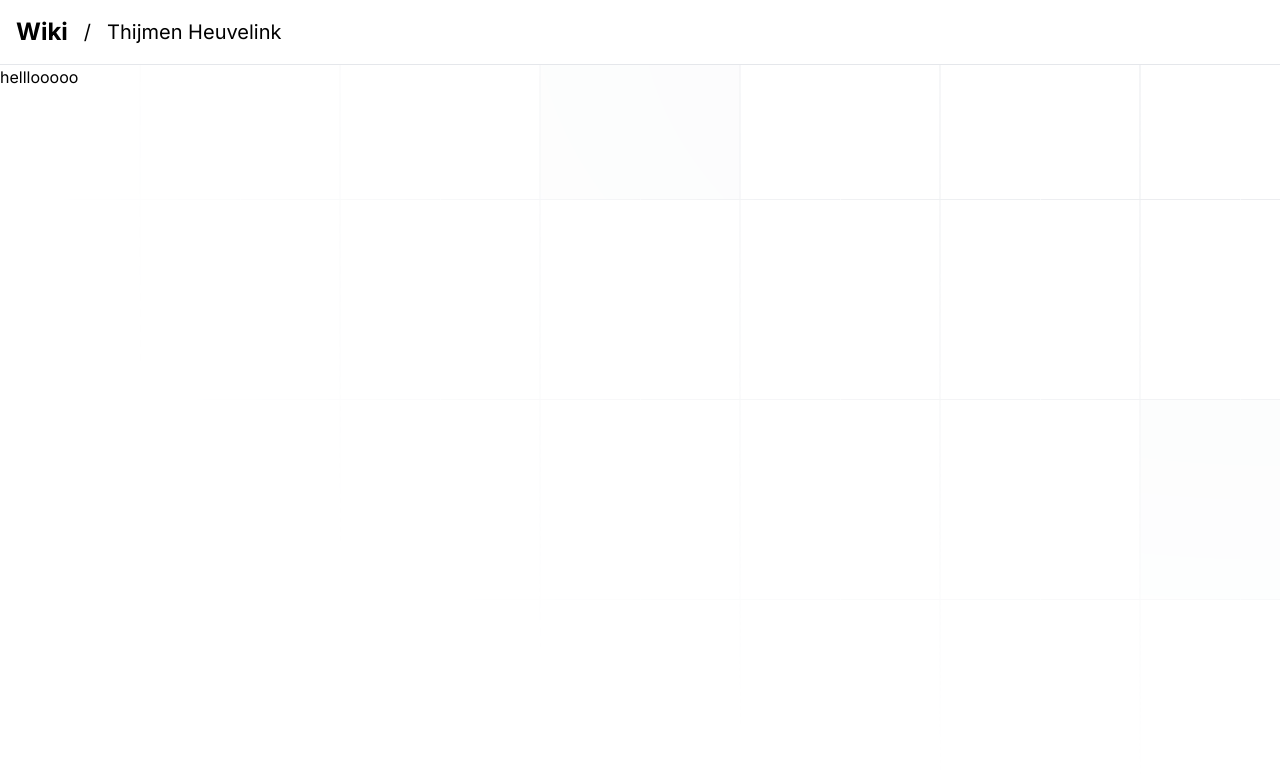
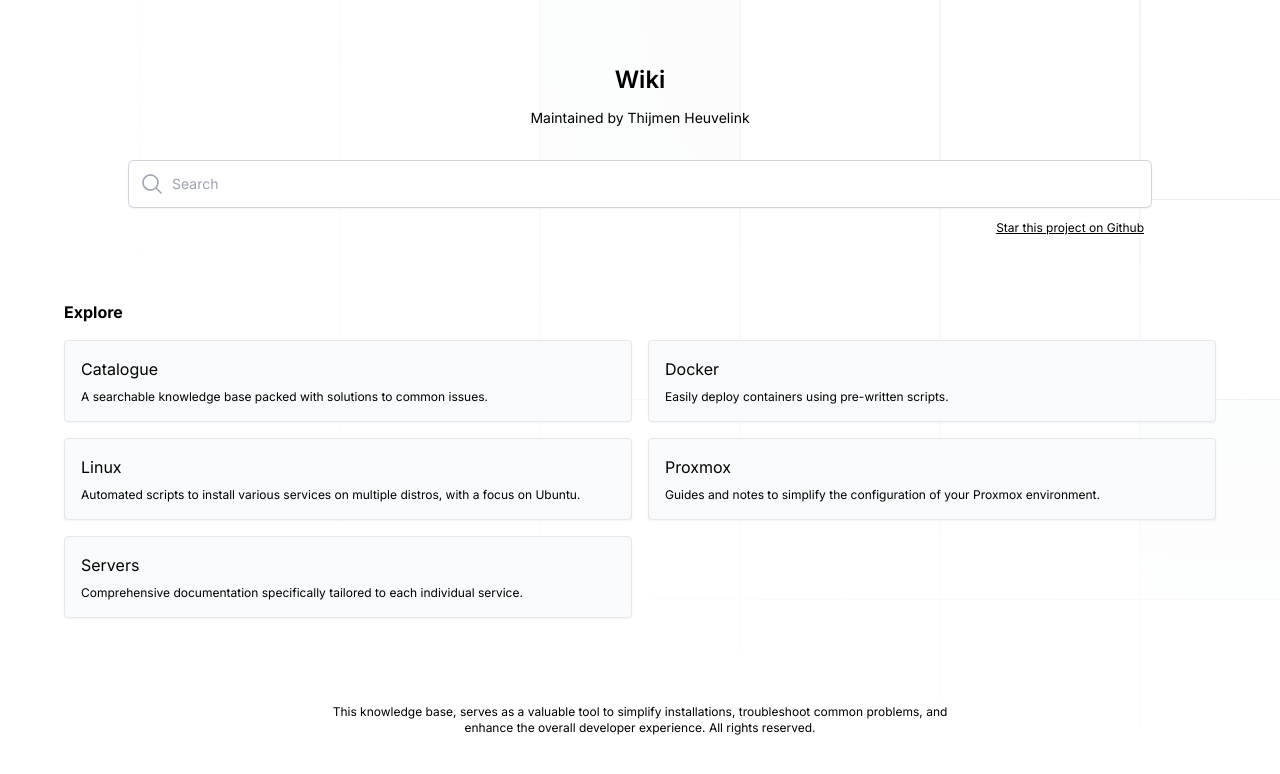
Before and after one commit to ThijmenGThN/Wiki, a Next.js app: page /en in a window 1280 px wide. Shown: the top 774 px of the page. Built offline with nearby package versions, Linux system fonts and the light colour scheme.

Commit message:
✨ First non-functional design

```diff
--- a/app/[locale]/layout.tsx
+++ b/app/[locale]/layout.tsx
@@ -11,8 +11,8 @@ import '@/styles/globals.css'
 import type { Metadata } from 'next'
 
 export const metadata: Metadata = {
-    title: 'next-leaflet',
-    description: 'An optimized tech stack for efficiency.'
+    title: 'Wiki • Thijmen Heuvelink',
+    description: 'A catalogue of saved knowledge served via a web-based app.'
 }
 
 const inter = Inter({ subsets: ['latin'] })
@@ -27,9 +27,34 @@ export default async function Layout({ children, params: { locale } }: { childre
 
     return (
         <html lang={locale} className="h-full">
-            <body className={inter.className + ' h-full'}>
+            <body className={inter.className}>
                 <Localizer locale={locale} messages={messages}>
                     <Session>
+                        <svg
+                            className="absolute inset-0 -z-10 h-full w-full stroke-gray-200 [mask-image:radial-gradient(100%_100%_at_top_right,white,transparent)]"
+                            aria-hidden="true"
+                        >
+                            <defs>
+                                <pattern
+                                    id="83fd4e5a-9d52-42fc-97b6-718e5d7ee527"
+                                    width={200}
+                                    height={200}
+                                    x="50%"
+                                    y={-1}
+                                    patternUnits="userSpaceOnUse"
+                                >
+                                    <path d="M100 200V.5M.5 .5H200" fill="none" />
+                                </pattern>
+                            </defs>
+                            <svg x="50%" y={-1} className="overflow-visible fill-gray-50">
+                                <path
+                                    d="M-100.5 0h201v201h-201Z M699.5 0h201v201h-201Z M499.5 400h201v201h-201Z M-300.5 600h201v201h-201Z"
+                                    strokeWidth={0}
+                                />
+                            </svg>
+                            <rect width="100%" height="100%" strokeWidth={0} fill="url(#83fd4e5a-9d52-42fc-97b6-718e5d7ee527)" />
+                        </svg>
+
                         {children}
                     </Session>
                 </Localizer>
--- a/app/[locale]/page.tsx
+++ b/app/[locale]/page.tsx
@@ -1,12 +1,44 @@
 
-import Header from "@/components/Header"
+import { Link } from "@/helpers/navigation"
+
+import Explore from "@/components/Explore"
+import Search from "@/components/Search"
 
 export default function Page() {
 
     return (
-        <>
-            <Header />
+        <div className="container mx-auto flex flex-col min-h-screen h-full">
 
+            <div className="grow mt-16">
+                <div className="flex flex-col gap-y-3 text-center">
+                    <p className="text-2xl font-semibold">
+                        Wiki
+                    </p>
+                    <p className="text-sm">
+                        Maintained by Thijmen Heuvelink
+                    </p>
+                </div>
+
+                <Search />
+
+                <Link href="https://github.com/ThijmenGThN/Wiki">
+                    <p className="mt-3 underline text-xs text-right px-2 mx-8 sm:mx-16 md:mx-32">
+                        Star this project on Github
+                    </p>
+                </Link>
+
+                <Explore />
+            </div>
+
+            <p className="my-16 mx-auto text-xs text-center w-3/4 sm:w-1/2">
+                This knowledge base, serves as a valuable tool to simplify installations, troubleshoot common problems, and enhance the overall developer experience. All rights reserved.
+            </p>
+
+        </div>
+    )
+}
+
+const Effect = () => (
     <svg
         className="absolute inset-0 -z-10 h-full w-full stroke-gray-200 [mask-image:radial-gradient(100%_100%_at_top_right,white,transparent)]"
         aria-hidden="true"
@@ -31,8 +63,4 @@ export default function Page() {
         </svg>
         <rect width="100%" height="100%" strokeWidth={0} fill="url(#83fd4e5a-9d52-42fc-97b6-718e5d7ee527)" />
     </svg>
-
-            helllooooo
-        </>
 )
-}
--- /dev/null
+++ b/src/components/Explore.tsx
@@ -0,0 +1,52 @@
+
+interface iExploreItem {
+    name: string
+    description: string
+}
+
+const explore = [
+    {
+        name: 'Catalogue',
+        description: 'A searchable knowledge base packed with solutions to common issues.'
+    },
+    {
+        name: 'Docker',
+        description: 'Easily deploy containers using pre-written scripts.'
+    },
+    {
+        name: 'Linux',
+        description: 'Automated scripts to install various services on multiple distros, with a focus on Ubuntu.'
+    },
+    {
+        name: 'Proxmox',
+        description: 'Guides and notes to simplify the configuration of your Proxmox environment.'
+    },
+    {
+        name: 'Servers',
+        description: 'Comprehensive documentation specifically tailored to each individual service.'
+    }
+]
+
+export default function Explore() {
+    return (
+        <div className="flex flex-col gap-y-4 mt-16 mx-8 sm:mx-16">
+            <b>
+                Explore
+            </b>
+            <ul className="grid gap-4 md:grid-cols-2">
+                {
+                    explore.map((item: iExploreItem, index: number) => (
+                        <li className="flex flex-col gap-y-2 rounded bg-gray-50 border p-4 shadow-sm hover:cursor-pointer hover:bg-gray-100"
+                            key={index}
+                        >
+                            {item.name}
+                            <p className="text-xs text-neutral">
+                                {item.description}
+                            </p>
+                        </li>
+                    ))
+                }
+            </ul>
+        </div>
+    )
+}
--- a/src/components/Header.tsx
+++ b/src/components/Header.tsx
@@ -4,9 +4,9 @@ import { Link } from '@/helpers/navigation'
 export default function Header() {
     return (
         <div className="bg-white border-b">
-            <div className="container mx-auto">
+            <div className="container mx-auto flex justify-between">
 
-                <div className="flex items-center gap-x-4 p-4 text-xl">
+                <div className="flex items-center gap-x-3 p-4 text-xl">
                     <p className="font-bold text-2xl">
                         Wiki
                     </p>
@@ -16,9 +16,11 @@ export default function Header() {
                     </p>
                 </div>
 
-                <div>
+                <div className='flex'>
                     <Link href="https://github.com/ThijmenGThN">
-
+                        <svg width='1rem' height='1rem' xmlns="http://www.w3.org/2000/svg">
+                            <path fillRule="evenodd" clipRule="evenodd" d="M48.854 0C21.839 0 0 22 0 49.217c0 21.756 13.993 40.172 33.405 46.69 2.427.49 3.316-1.059 3.316-2.362 0-1.141-.08-5.052-.08-9.127-13.59 2.934-16.42-5.867-16.42-5.867-2.184-5.704-5.42-7.17-5.42-7.17-4.448-3.015.324-3.015.324-3.015 4.934.326 7.523 5.052 7.523 5.052 4.367 7.496 11.404 5.378 14.235 4.074.404-3.178 1.699-5.378 3.074-6.6-10.839-1.141-22.243-5.378-22.243-24.283 0-5.378 1.94-9.778 5.014-13.2-.485-1.222-2.184-6.275.486-13.038 0 0 4.125-1.304 13.426 5.052a46.97 46.97 0 0 1 12.214-1.63c4.125 0 8.33.571 12.213 1.63 9.302-6.356 13.427-5.052 13.427-5.052 2.67 6.763.97 11.816.485 13.038 3.155 3.422 5.015 7.822 5.015 13.2 0 18.905-11.404 23.06-22.324 24.283 1.78 1.548 3.316 4.481 3.316 9.126 0 6.6-.08 11.897-.08 13.526 0 1.304.89 2.853 3.316 2.364 19.412-6.52 33.405-24.935 33.405-46.691C97.707 22 75.788 0 48.854 0z" fill="#000" />
+                        </svg>
                     </Link>
                 </div>
 
--- /dev/null
+++ b/src/components/Search.tsx
@@ -0,0 +1,18 @@
+
+import { MagnifyingGlassIcon } from "@heroicons/react/24/solid"
+
+export default function Search() {
+    return (
+        <div className="flex flex-col gap-y-4 mt-8 mx-8 sm:mx-16 md:mx-32">
+            <div className="relative rounded-md shadow-sm">
+                <div className="pointer-events-none absolute inset-y-0 left-0 flex items-center pl-3">
+                    <MagnifyingGlassIcon className="h-6 w-6 text-gray-400" aria-hidden="true" />
+                </div>
+                <input className="block w-full rounded-md border-0 py-3 pl-11 text-gray-900 ring-1 ring-inset ring-gray-300 placeholder:text-gray-400 focus:ring-2 focus:ring-inset focus:ring-primary sm:text-sm sm:leading-6"
+                    type="text"
+                    placeholder="Search"
+                />
+            </div>
+        </div>
+    )
+}
```
Lines whose indentation alone changed are shown as unchanged.
